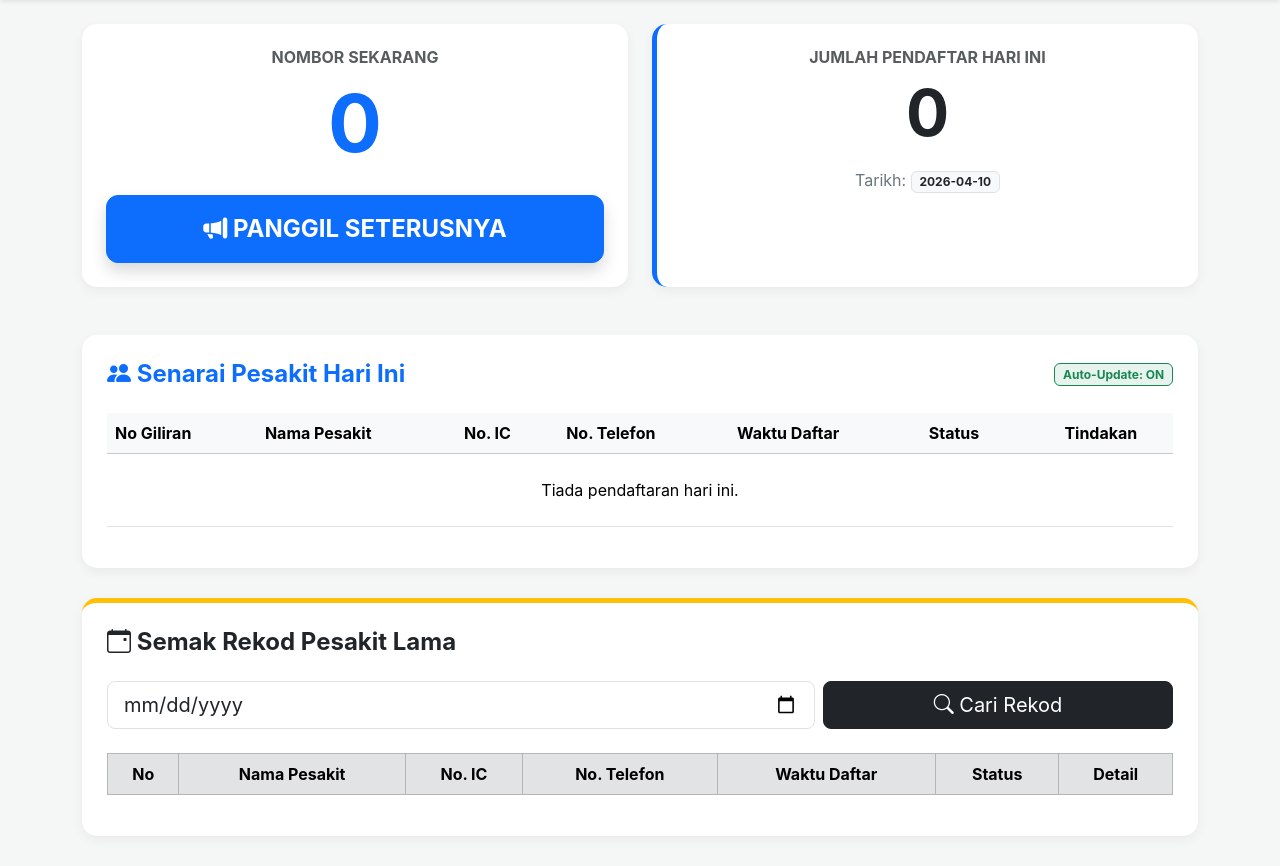
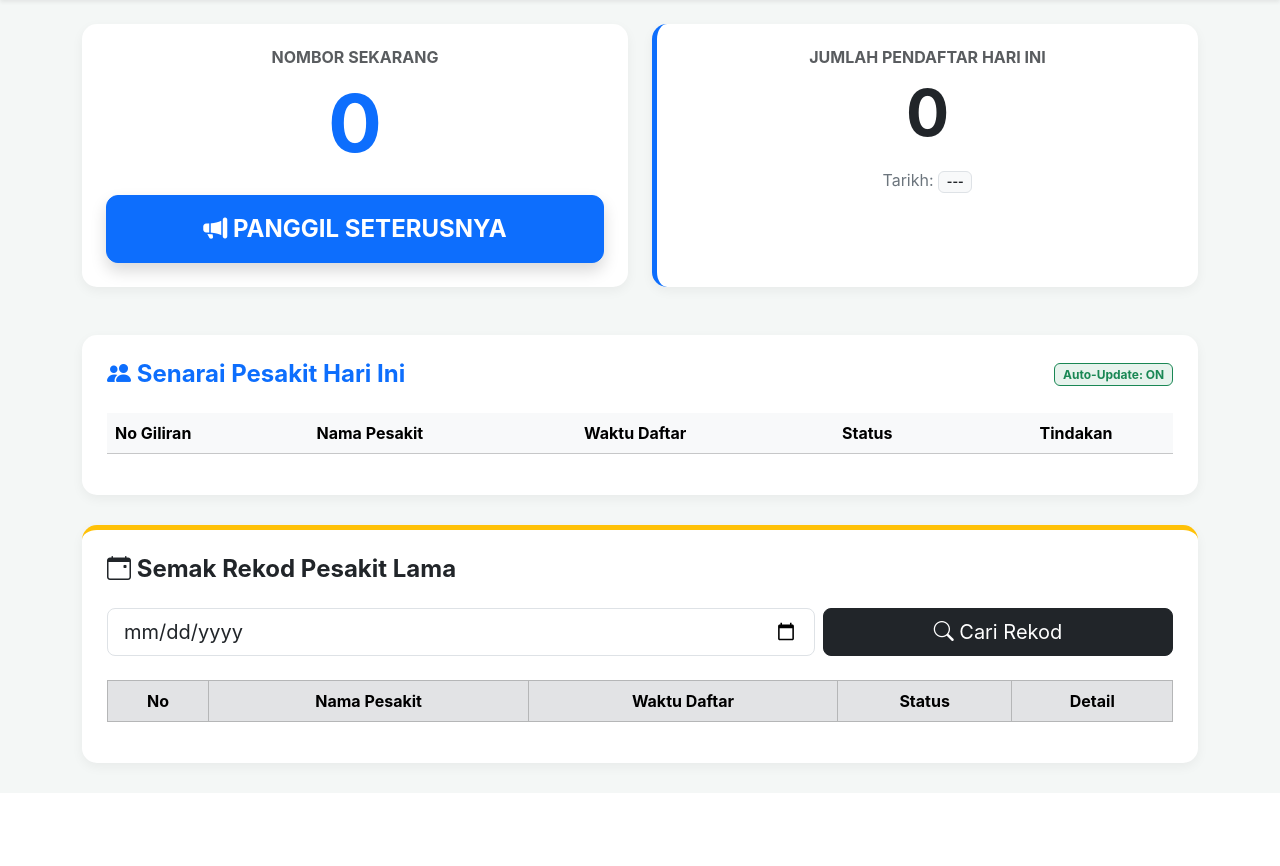
Before and after one commit to aniqpapamami/MyKlinik-App, a Flask app: page /dashboard in a window 1280 px wide. Shown: the part 61-927 px from the top of the page. After the commit the page ends 834 px from the top, so only its background shows below. Run offline with Flask 3, Linux system fonts and the light colour scheme; the visitor is signed in with stand-in values (Sample User, id 1); data that the repository does not hold is empty.

Commit message:
Add files via upload

```diff
--- a/MyKlinik Apps/templates/dashboard.html
+++ b/MyKlinik Apps/templates/dashboard.html
@@ -5,7 +5,11 @@
     <meta name="viewport" content="width=device-width, initial-scale=1.0">
     <title>Admin Dashboard - MyKlinik</title>
 
-    <link href="https://cdn.jsdelivr.net/npm/bootstrap@5.3.3/dist/css/bootstrap.min.css" rel="stylesheet">
+    <!-- Bootstrap 5 CSS -->
+    <link href="https://cdn.jsdelivr.net/npm/bootstrap@5.3.3/dist/css/bootstrap.min.css" rel="stylesheet"
+          integrity="sha384-QWTKZyjpPEjISv5WaRU9OFeRpok6YctnYmDr5pNlyT2bRjXh0JMhjY6hW+ALEwIH" crossorigin="anonymous">
+
+    <!-- Bootstrap Icons -->
     <link href="https://cdn.jsdelivr.net/npm/bootstrap-icons@1.11.3/font/bootstrap-icons.min.css" rel="stylesheet">
 
     <style>
@@ -15,6 +19,8 @@
         .stat-card:hover { transform: translateY(-5px); }
         .section-container { background: white; border-radius: 15px; padding: 25px; margin-bottom: 30px; box-shadow: 0 4px 12px rgba(0,0,0,0.05); }
         .btn-panggil { font-size: 1.5rem; padding: 15px; border-radius: 12px; font-weight: bold; }
+        .detail-btn { cursor: pointer; }
+        .modal-header { background: #1a2a6c; color: white; }
     </style>
 </head>
 <body>
@@ -31,7 +37,7 @@
 
 <div class="container">
 
-    <!-- Statistik -->
+    <!-- Kawalan Panggilan -->
     <div class="row g-4 mb-5">
         <div class="col-md-6">
             <div class="card stat-card p-4 h-100 text-center bg-white">
@@ -63,8 +69,6 @@
                     <tr>
                         <th>No Giliran</th>
                         <th>Nama Pesakit</th>
-                        <th>No. IC</th>
-                        <th>No. Telefon</th>
                         <th>Waktu Daftar</th>
                         <th>Status</th>
                         <th class="text-center">Tindakan</th>
@@ -94,8 +98,6 @@
                     <tr>
                         <th>No</th>
                         <th>Nama Pesakit</th>
-                        <th>No. IC</th>
-                        <th>No. Telefon</th>
                         <th>Waktu Daftar</th>
                         <th>Status</th>
                         <th class="text-center">Detail</th>
@@ -107,12 +109,12 @@
     </div>
 </div>
 
-<!-- Modal Detail Pesakit -->
-<div class="modal fade" id="modalDetail" tabindex="-1">
+<!-- ==================== MODAL DETAIL PESAKIT ==================== -->
+<div class="modal fade" id="modalDetail" tabindex="-1" aria-hidden="true">
     <div class="modal-dialog modal-lg">
         <div class="modal-content">
-            <div class="modal-header bg-primary text-white">
-                <h5 class="modal-title" id="modalNama">Detail Pesakit</h5>
+            <div class="modal-header">
+                <h5 class="modal-title" id="modalNama">Nama Pesakit</h5>
                 <button type="button" class="btn-close btn-close-white" data-bs-dismiss="modal"></button>
             </div>
             <div class="modal-body">
@@ -120,9 +122,13 @@
                     <div class="col-md-6"><strong>No. Giliran:</strong> <span id="modalNo"></span></div>
                     <div class="col-md-6"><strong>Waktu Daftar:</strong> <span id="modalMasa"></span></div>
                     <div class="col-md-6"><strong>Status:</strong> <span id="modalStatus" class="badge"></span></div>
-                    <div class="col-md-6"><strong>No. IC:</strong> <span id="modalIC"></span></div>
-                    <div class="col-md-6"><strong>No. Telefon:</strong> <span id="modalHP"></span></div>
-                    <div class="col-12"><strong>Nama Penuh:</strong> <span id="modalNamaFull" class="fw-bold"></span></div>
+                    <div class="col-md-6"><strong>No. KP / IC:</strong> <span id="modalIC"></span></div>
+                    <div class="col-md-6"><strong>Umur:</strong> <span id="modalUmur"></span></div>
+                    <div class="col-md-6"><strong>Jantina:</strong> <span id="modalJantina"></span></div>
+                    <div class="col-md-6"><strong>No. Telefon:</strong> <span id="modalTelefon"></span></div>
+                    <div class="col-12"><strong>Alamat:</strong> <span id="modalAlamat"></span></div>
+                    <div class="col-md-6"><strong>Kategori:</strong> <span id="modalKategori"></span></div>
+                    <div class="col-12"><strong>Catatan:</strong> <span id="modalCatatan"></span></div>
                 </div>
             </div>
             <div class="modal-footer">
@@ -132,62 +138,41 @@
     </div>
 </div>
 
+<!-- Bootstrap JS -->
 <script src="https://cdn.jsdelivr.net/npm/bootstrap@5.3.3/dist/js/bootstrap.bundle.min.js"></script>
 
 <script>
-// ==================== FUNGSI DASHBOARD ====================
+// ==================== FUNGSI UTAMA ====================
 
-function panggilNext() {
-    fetch('/api/next', { method: 'POST' })
-        .then(res => res.json())
-        .then(data => {
-            if (!data.success) alert(data.message || "Gagal memanggil nombor");
-            kemaskiniDataHarian();
-        })
-        .catch(err => console.error("Error panggilNext:", err));
-}
+function panggilNext() { ... }   // kekal sama seperti sebelum ini
 
-function tukarStatus(no, statusBaru) {
-    let mesej = statusBaru === 'selesai' ? 'Selesaikan rawatan?' : 'Tanda sebagai Tidak Hadir?';
-    if (!confirm(`Adakah anda pasti untuk ${mesej} (No: ${no})`)) return;
+function tukarStatus(no, statusBaru) { ... }   // kekal sama
 
-    fetch('/api/kemaskini_status', {
-        method: 'POST',
-        headers: { 'Content-Type': 'application/json' },
-        body: JSON.stringify({ no_giliran: no, status: statusBaru })
-    })
-    .then(res => res.json())
-    .then(data => {
-        if (data.success) {
-            kemaskiniDataHarian();
-        } else {
-            alert("Gagal kemaskini: " + (data.message || "Tiada maklumat"));
-        }
-    })
-    .catch(err => console.error("Error tukarStatus:", err));
-}
-
-function lihatDetail(p) {
-    document.getElementById('modalNama').textContent = p.nama || 'Tiada Nama';
-    document.getElementById('modalNamaFull').textContent = p.nama || '-';
-    document.getElementById('modalNo').textContent = p.no_giliran || '-';
-    document.getElementById('modalMasa').textContent = p.masa || '-';
-    document.getElementById('modalIC').textContent = p.no_ic || '-';
-    document.getElementById('modalHP').textContent = p.no_hp || '-';
+// Fungsi untuk buka modal detail
+function lihatDetail(pesakit) {
+    document.getElementById('modalNama').textContent = pesakit.nama || 'Tiada Nama';
+    document.getElementById('modalNo').textContent = pesakit.no_giliran || '-';
+    document.getElementById('modalMasa').textContent = pesakit.masa || '-';
 
     const statusEl = document.getElementById('modalStatus');
-    statusEl.textContent = (p.status || 'belum').toUpperCase();
-    if (p.status === 'selesai') statusEl.className = 'badge bg-secondary';
-    else if (p.status === 'tidak_hadir') statusEl.className = 'badge bg-dark';
-    else statusEl.className = 'badge bg-info';
+    statusEl.textContent = (pesakit.status || 'belum').toUpperCase();
+    statusEl.className = `badge ${pesakit.status === 'selesai' ? 'bg-secondary' : pesakit.status === 'tidak_hadir' ? 'bg-dark' : 'bg-info'}`;
+
+    document.getElementById('modalIC').textContent = pesakit.ic || '-';
+    document.getElementById('modalUmur').textContent = pesakit.umur ? pesakit.umur + ' tahun' : '-';
+    document.getElementById('modalJantina').textContent = pesakit.jantina || '-';
+    document.getElementById('modalTelefon').textContent = pesakit.telefon || '-';
+    document.getElementById('modalAlamat').textContent = pesakit.alamat || '-';
+    document.getElementById('modalKategori').textContent = pesakit.kategori || 'Biasa';
+    document.getElementById('modalCatatan').textContent = pesakit.catatan || '-';
 
     const modal = new bootstrap.Modal(document.getElementById('modalDetail'));
     modal.show();
 }
 
-// Kemaskini Senarai Hari Ini
+// Kemaskini senarai hari ini (dengan butang detail)
 function kemaskiniDataHarian() {
-    const hariIni = new Date().toLocaleDateString('en-CA', {timeZone: 'Asia/Kuala_Lumpur'});
+    const hariIni = new Date().toLocaleDateString('en-CA', { timeZone: 'Asia/Kuala_Lumpur' });
     document.getElementById('current-date').innerText = hariIni;
 
     fetch(`/api/get_senarai_tarikh/${hariIni}`)
@@ -196,84 +181,86 @@ function kemaskiniDataHarian() {
             const tbody = document.getElementById('senarai-hari-ini');
             tbody.innerHTML = '';
 
-            const senarai = Array.isArray(data) ? data.filter(item => item != null) : [];
+            const senarai = Array.isArray(data) ? data.filter(item => item !== null) : [];
 
             if (senarai.length === 0) {
-                tbody.innerHTML = `<tr><td colspan="7" class="text-center py-4">Tiada pendaftaran hari ini.</td></tr>`;
+                tbody.innerHTML = '<tr><td colspan="5" class="text-center py-4 text-muted">Tiada pendaftaran untuk hari ini.</td></tr>';
                 return;
             }
 
-            senarai.sort((a,b) => (a.no_giliran||0) - (b.no_giliran||0)).forEach(p => {
-                let tindakan = '';
+            senarai.sort((a, b) => (a.no_giliran || 0) - (b.no_giliran || 0)).forEach(p => {
+                let butangTindakan = '';
                 if (p.status !== 'selesai' && p.status !== 'tidak_hadir') {
-                    tindakan = `
+                    butangTindakan = `
                         <button onclick="tukarStatus(${p.no_giliran}, 'selesai')" class="btn btn-sm btn-success me-1">Selesai</button>
                         <button onclick="tukarStatus(${p.no_giliran}, 'tidak_hadir')" class="btn btn-sm btn-danger">Tak Hadir</button>
                     `;
                 }
 
-                const btnDetail = `<button onclick='lihatDetail(${JSON.stringify(p).replace(/"/g,'&quot;')})' class="btn btn-sm btn-outline-primary"><i class="bi bi-eye"></i></button>`;
+                const butangDetail = `<button onclick='lihatDetail(${JSON.stringify(p).replace(/"/g, '&quot;')})' class="btn btn-sm btn-outline-primary detail-btn"><i class="bi bi-eye"></i> Detail</button>`;
 
-                let badge = 'bg-warning text-dark';
-                if (p.status === 'selesai') badge = 'bg-secondary';
-                if (p.status === 'tidak_hadir') badge = 'bg-dark';
-                if (p.status === 'sedang_dirawat') badge = 'bg-info';
+                let badgeClass = 'bg-warning text-dark';
+                if (p.status === 'selesai') badgeClass = 'bg-secondary';
+                if (p.status === 'tidak_hadir') badgeClass = 'bg-dark';
+                if (p.status === 'sedang_dirawat') badgeClass = 'bg-info text-dark';
 
                 tbody.innerHTML += `
                     <tr>
-                        <td class="text-center fw-bold">${p.no_giliran}</td>
-                        <td>${p.nama}</td>
-                        <td>${p.no_ic || '-'}</td>
-                        <td>${p.no_hp || '-'}</td>
-                        <td>${p.masa || '-'}</td>
-                        <td><span class="badge ${badge}">${(p.status || 'belum').toUpperCase()}</span></td>
-                        <td class="text-center">${tindakan} ${btnDetail}</td>
+                        <td class="text-center"><span class="badge bg-primary fs-6 rounded-circle p-2" style="width:35px;height:35px">${p.no_giliran}</span></td>
+                        <td class="fw-bold">${p.nama}</td>
+                        <td>${p.masa}</td>
+                        <td><span class="badge ${badgeClass}">${(p.status || 'belum').toUpperCase()}</span></td>
+                        <td class="text-center">
+                            ${butangTindakan}
+                            ${butangDetail}
+                        </td>
                     </tr>
                 `;
             });
-        });
+        })
+        .catch(err => console.error("Error senarai hari ini:", err));
 }
 
-// Carian Rekod Lama
+// Fungsi carian lama (dengan butang detail)
 function cariRekodLama() {
     const tarikh = document.getElementById('tarikh-cari').value;
     if (!tarikh) return alert("Sila pilih tarikh!");
 
     const tbody = document.getElementById('hasil-carian-lama');
-    tbody.innerHTML = '<tr><td colspan="7" class="text-center">Mencari...</td></tr>';
+    tbody.innerHTML = '<tr><td colspan="5" class="text-center py-3">Mencari data...</td></tr>';
 
     fetch(`/api/get_senarai_tarikh/${tarikh}`)
         .then(res => res.json())
         .then(data => {
             tbody.innerHTML = '';
-            const senarai = Array.isArray(data) ? data.filter(item => item != null) : [];
+            const senarai = Array.isArray(data) ? data.filter(item => item !== null) : [];
 
             if (senarai.length === 0) {
-                tbody.innerHTML = `<tr><td colspan="7" class="text-center text-danger">Tiada rekod pada tarikh ini.</td></tr>`;
+                tbody.innerHTML = `<tr><td colspan="5" class="text-center text-danger py-3">Tiada rekod pada tarikh ${tarikh}</td></tr>`;
                 return;
             }
 
-            senarai.sort((a,b) => (a.no_giliran||0) - (b.no_giliran||0)).forEach(p => {
-                const btnDetail = `<button onclick='lihatDetail(${JSON.stringify(p).replace(/"/g,'&quot;')})' class="btn btn-sm btn-outline-primary"><i class="bi bi-eye"></i></button>`;
+            senarai.sort((a, b) => (a.no_giliran || 0) - (b.no_giliran || 0)).forEach(p => {
+                const butangDetail = `<button onclick='lihatDetail(${JSON.stringify(p).replace(/"/g, '&quot;')})' class="btn btn-sm btn-outline-primary"><i class="bi bi-eye"></i> Detail</button>`;
 
                 tbody.innerHTML += `
                     <tr>
                         <td>${p.no_giliran}</td>
                         <td>${p.nama}</td>
-                        <td>${p.no_ic || '-'}</td>
-                        <td>${p.no_hp || '-'}</td>
-                        <td>${p.masa || '-'}</td>
+                        <td>${p.masa}</td>
                         <td><span class="badge bg-secondary">${(p.status || 'belum').toUpperCase()}</span></td>
-                        <td class="text-center">${btnDetail}</td>
+                        <td class="text-center">${butangDetail}</td>
                     </tr>
                 `;
             });
-        });
+        })
+        .catch(err => console.error("Error carian:", err));
 }
 
-// Auto Refresh
+// Auto refresh
 setInterval(kemaskiniDataHarian, 5000);
 window.onload = kemaskiniDataHarian;
 </script>
+
 </body>
 </html>
```
